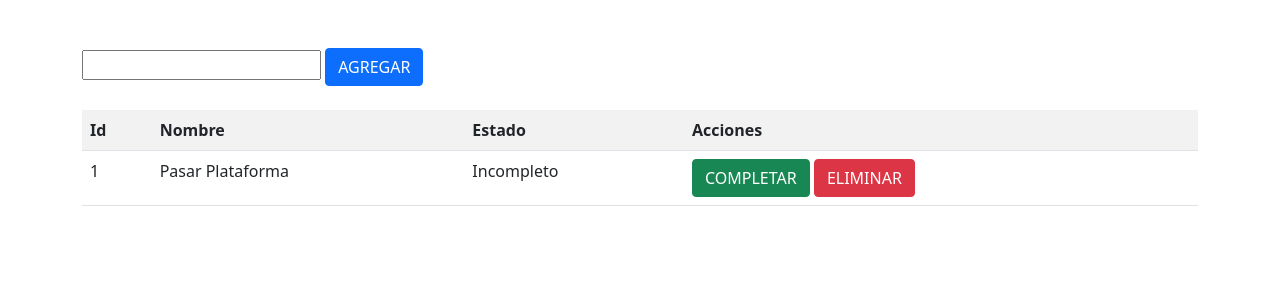
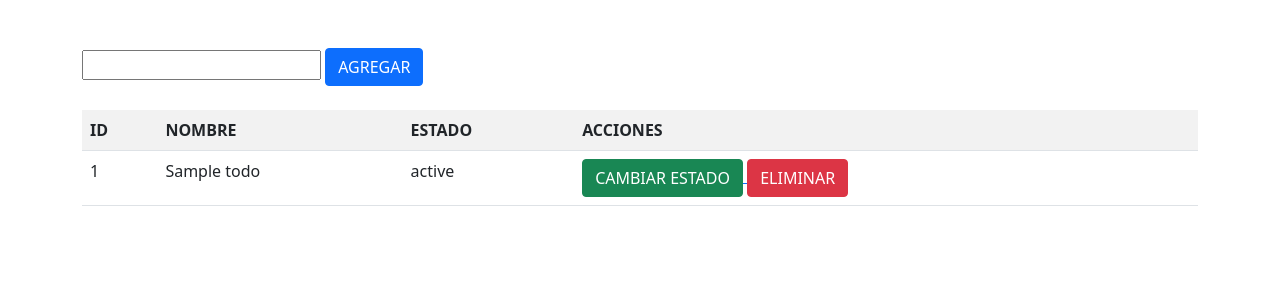
Before and after one commit to Vcaice25/CHECKLIST, a Flask app: template templates/select.html in a window 1280 px wide. Shown: the top 300 px of the page. Run offline with Flask 3, Linux system fonts and the light colour scheme; the template is opened without the code that fills it: most values are stand-ins (such as "Sample title", 1, 10 or a date in 2020).

Commit message:
Update select.html

```diff
--- a/templates/select.html
+++ b/templates/select.html
@@ -3,46 +3,46 @@
 <head>
     <meta charset="UTF-8">
     <meta name="viewport" content="width=device-width, initial-scale=1.0">
-    <title>PROYECTO FINAL</title>
+    <title>PROYECTO FINAL - TO DO APP</title>
 
     <link href="https://cdn.jsdelivr.net/npm/bootstrap@5.0.2/dist/css/bootstrap.min.css" rel="stylesheet" integrity="sha384-EVSTQN3/azprG1Anm3QDgpJLIm9Nao0Yz1ztcQTwFspd3yD65VohhpuuCOmLASjC" crossorigin="anonymous">
     <script src="https://cdn.jsdelivr.net/npm/bootstrap@5.0.2/dist/js/bootstrap.bundle.min.js" integrity="sha384-MrcW6ZMFYlzcLA8Nl+NtUVF0sA7MsXsP1UyJoMp4YLEuNSfAP+JcXn/tWtIaxVXM" crossorigin="anonymous"></script>
-
 </head>
 <body>
     <br>
     <br>
-    <div>
-        <form class="container">
-            <input type="text">
+    <div class="container">
+        <form method="post">
+            <input type="text" name="name">
             <button type="submit" class="btn btn-primary">AGREGAR</button>
         </form>
     </div>
 
     <br>
     <div class="container">
-        <table class ="table table-striped">
+        <table class="table table-striped">
             <tr>
-              <th>Id</th>
-              <th>Nombre</th>
-              <th>Estado</th>
-              <th>Acciones</th>
+              <th>ID</th>
+              <th>NOMBRE</th>
+              <th>ESTADO</th>
+              <th>ACCIONES</th>
             </tr>
+            {% for todo in lista_tareas %}
             <tr>
-              <td>1</td>
-              <td>Pasar Plataforma</td>
-              <td>Incompleto</td>
+              <td>{{todo.id}}</td>
+              <td>{{todo.name}}</td>
+              <td>{{todo.state}}</td>
               <td>
-                <a hre="{{ url_for('update', id=1)  }}">
-                <button type="button" class="btn btn-success">COMPLETAR</button>
+                <a href="{{ url_for('update', id=todo.id) }}">
+                    <button type="button" class="btn btn-success">CAMBIAR ESTADO </button>
                 </a>
-                <a hre="{{ url_for('delete', id=1)  }}">
-                <button type="button" class="btn btn-danger">ELIMINAR</button>
+                <a href="{{ url_for('delete', id=todo.id) }}">
+                    <button type="button" class="btn btn-danger">ELIMINAR</button>
                 </a>
-              </td>
+             </td>
             </tr>
+            {% endfor %}
           </table>
     </div>
-
 </body>
 </html>
```
